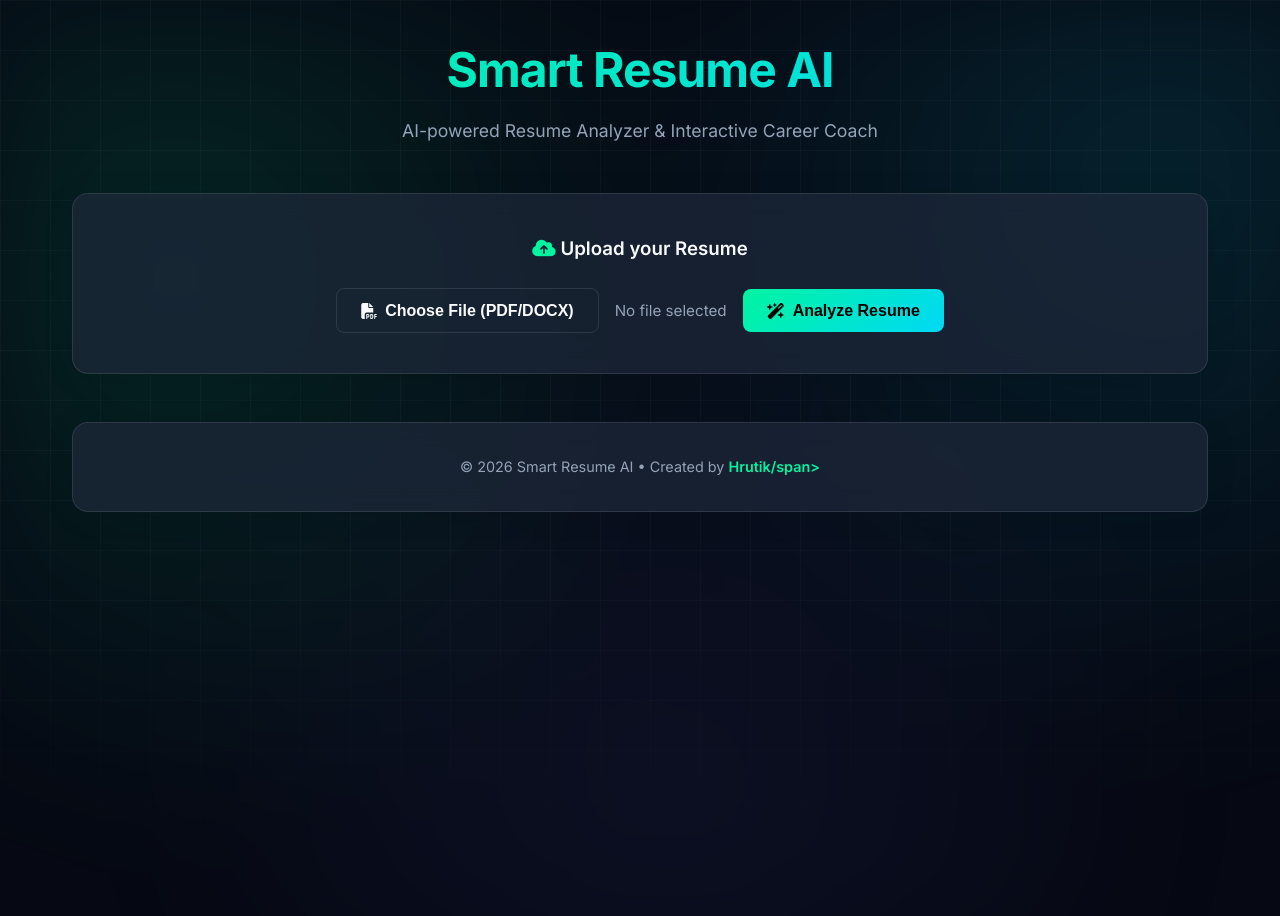
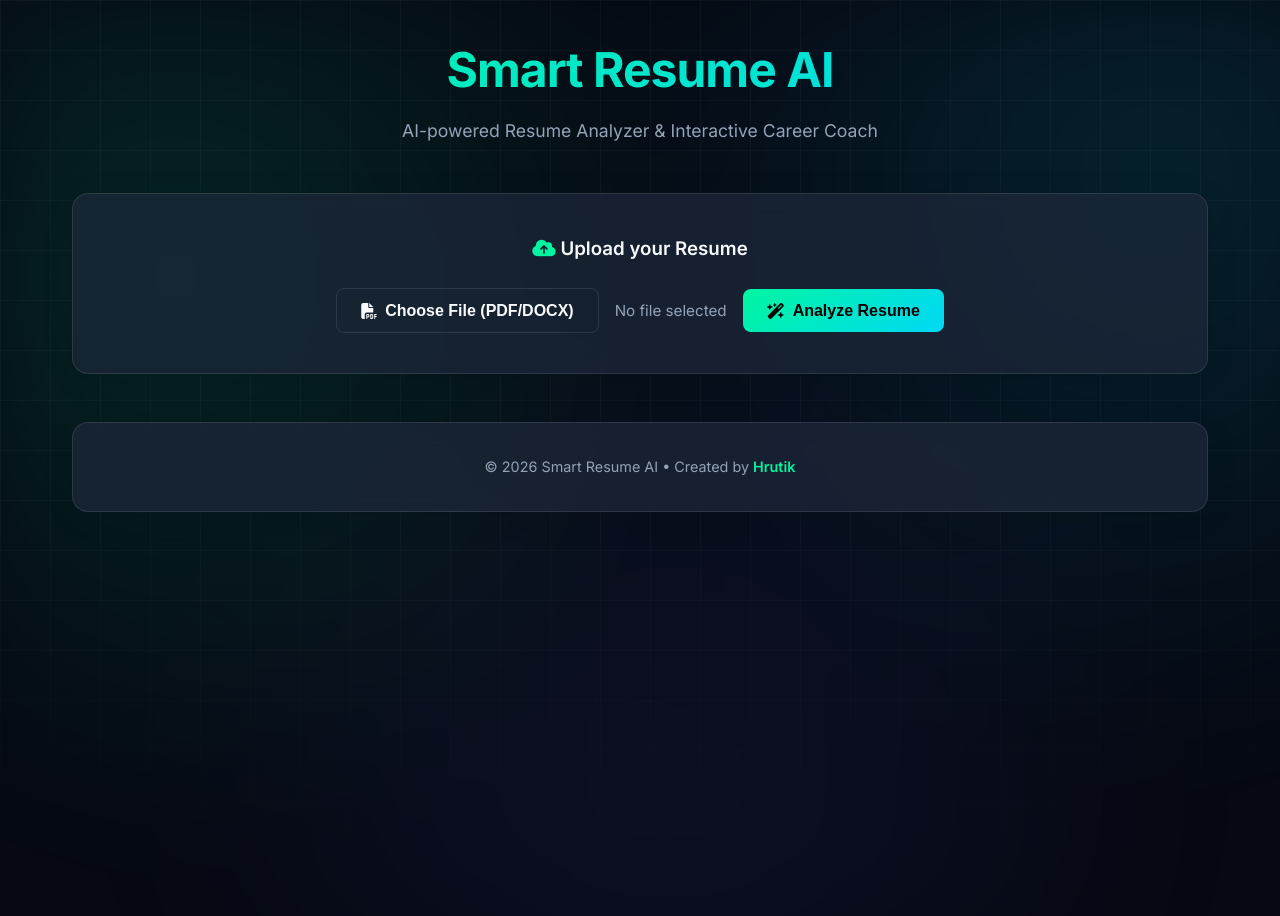
Before and after one commit to hrutikl7/smart_ai_analyzer, a Flask app: page / in a window 1280 px wide. Run offline with Flask 3, Linux system fonts and the light colour scheme.

Commit message:
Updated UI

```diff
--- a/templates/index.html
+++ b/templates/index.html
@@ -176,7 +176,7 @@
         <!-- New feature added -->
         <footer class="footer glass">
             <p>&copy; 2026 Smart Resume AI &bull; Created by <span
-                    style="color: var(--primary); font-weight: 600;">Hrutik/span></p>
+                    style="color: var(--primary); font-weight: 600;">Hrutik</span></p>
         </footer>
     </div>
 </body>
```
